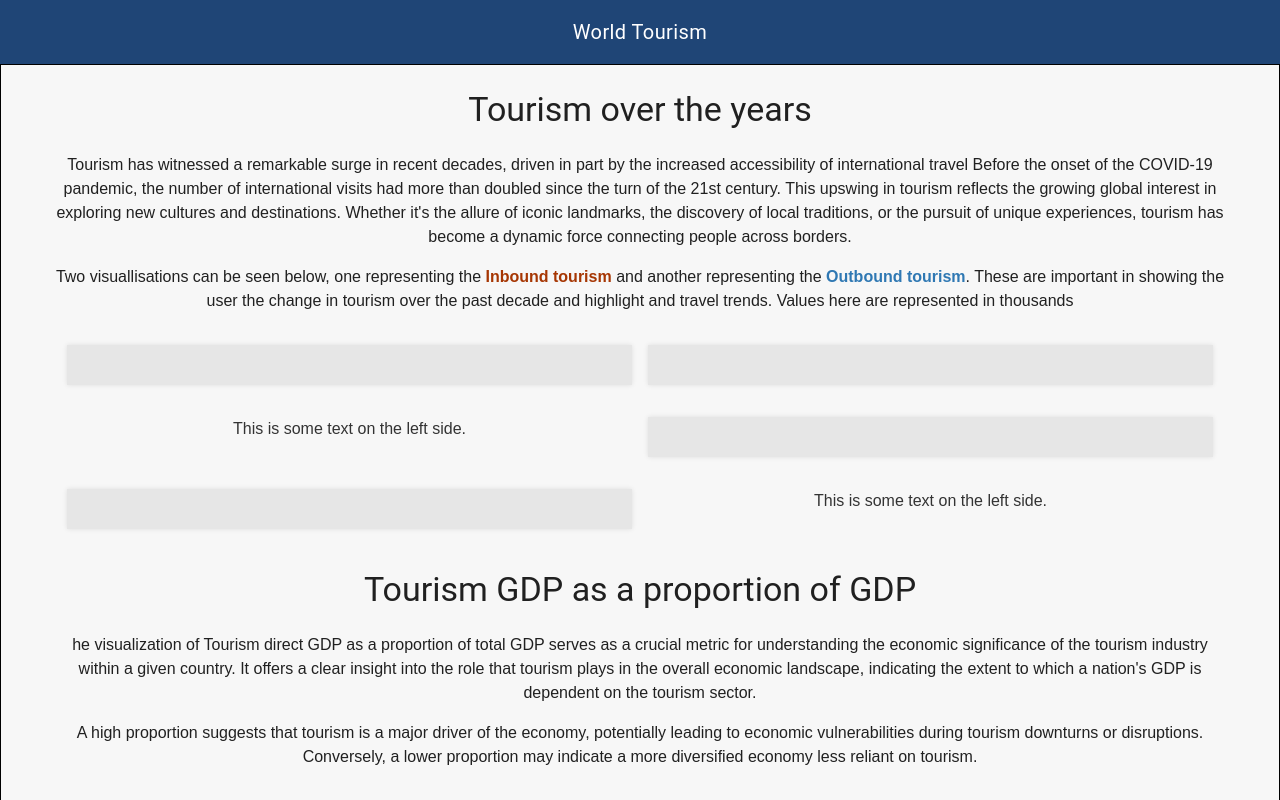
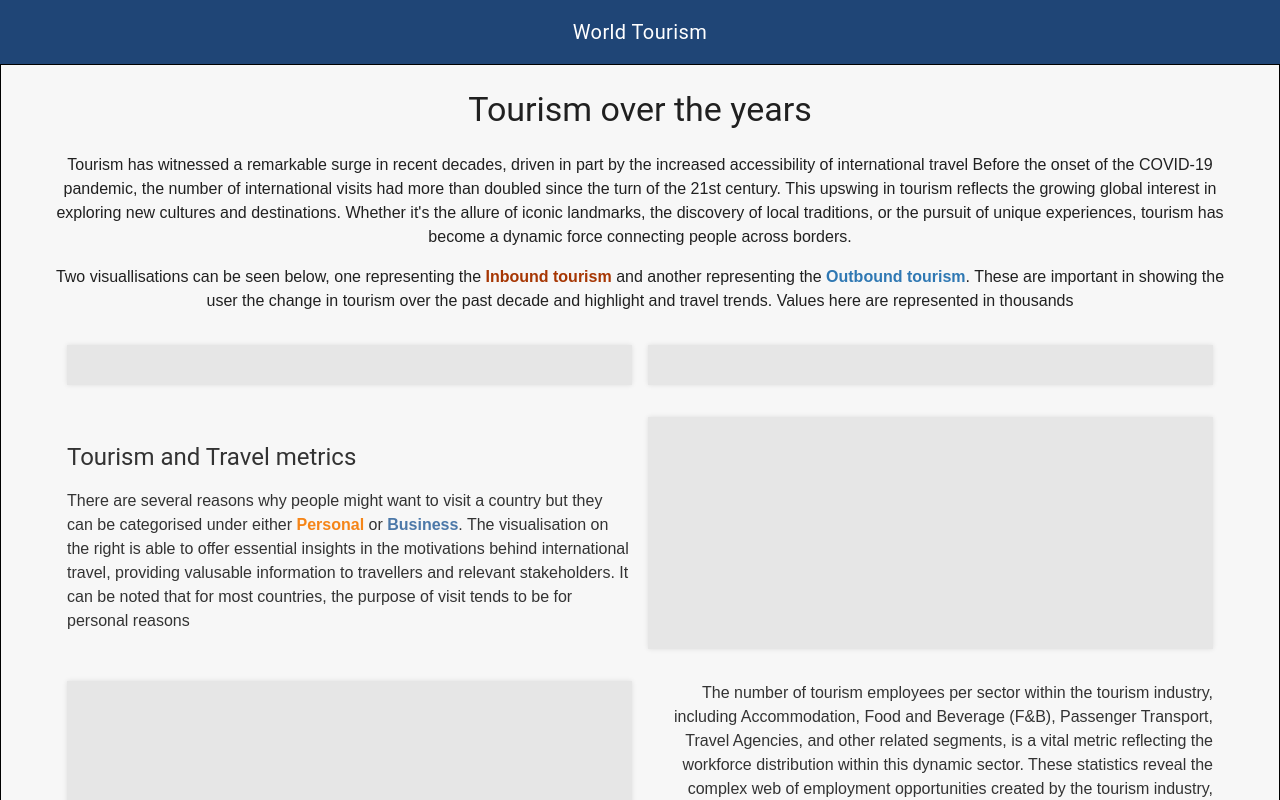
Before and after one commit to devireddyprasanth22/FIT3179_Y3, a plain HTML site: page Data_viz_2/index.html in a window 1280 px wide. Drawn offline with nearby package versions, Linux system fonts and the light colour scheme; a script that the page names is missing.

Commit message:
styling of html page

```diff
--- a/Data_viz_2/index.html
+++ b/Data_viz_2/index.html
@@ -55,10 +55,21 @@
                             <div id="vis2"></div>
                         </div>
                     </div>
+                    <div>
                         <div class="mdl-grid">
                             <div class="mdl-cell mdl-cell--6-col">
                                 <div class="text-content">
-                                <p style="text-align: center; font-size: medium;">This is some text on the left side.
+                                    <h4>Tourism and Travel metrics</h4>
+                                    <p style=" font-size: medium;">There are several reasons why
+                                        people
+                                        might want to visit a country but they can be categorised under either
+                                        <span style="color: #F58518; font-weight: bold;">Personal</span> or <span
+                                            style="color: #4C78A8; font-weight: bold;">Business</span>. The
+                                        visualisation on the right is
+                                        able to offer essential insights in the motivations behind international travel,
+                                        providing valusable information to travellers and relevant stakeholders. It can
+                                        be noted that for most countries, the purpose of visit tends to be for personal
+                                        reasons
                                     </p>
                                 </div>
                             </div>
@@ -72,8 +83,18 @@
                             </div>
                             <div class="mdl-cell mdl-cell--6-col">
                                 <div class="text-content">
-                                <p style="text-align: center; font-size: medium;">This is some text on the left side.
+                                    <p style="text-align: right; font-size: medium;">The number of tourism employees
+                                        per sector within the tourism industry, including Accommodation, Food and
+                                        Beverage (F&B), Passenger Transport, Travel Agencies, and other related
+                                        segments, is a vital metric reflecting the workforce distribution within this
+                                        dynamic sector. These statistics reveal the complex web of employment
+                                        opportunities created by the tourism industry, spanning from hotels and
+                                        restaurants to transportation services and travel agencies. It highlights the
+                                        interconnected
+                                        nature of the tourism ecosystem, where the success and sustainability of one
+                                        sector often depend on the support and collaboration of others.
                                     </p>
+                                </div>
                             </div>
                         </div>
                     </div>
--- a/Data_viz_2/js/tourism_employees.vg.json
+++ b/Data_viz_2/js/tourism_employees.vg.json
@@ -1,7 +1,7 @@
 {
   "$schema": "https://vega.github.io/schema/vega-lite/v5.json",
-  "width": 400,
-  "height": 500,
+  "width": 350,
+  "height": 300,
   "title": "Tourist employees by tourism industry (2010-2021)",
   "data": {
     "url": "data/tourism_employees.csv",
--- a/Data_viz_2/js/visitPurpose.vg.json
+++ b/Data_viz_2/js/visitPurpose.vg.json
@@ -1,7 +1,7 @@
 {
   "$schema": "https://vega.github.io/schema/vega-lite/v5.json",
   "width": 350,
-  "height": 400,
+  "height": 300,
   "title": "Purpose of visit for each country (2010-2021)",
   "data": {
     "url": "data/visitPurpose.csv",
```
Lines whose indentation alone changed are shown as unchanged.
